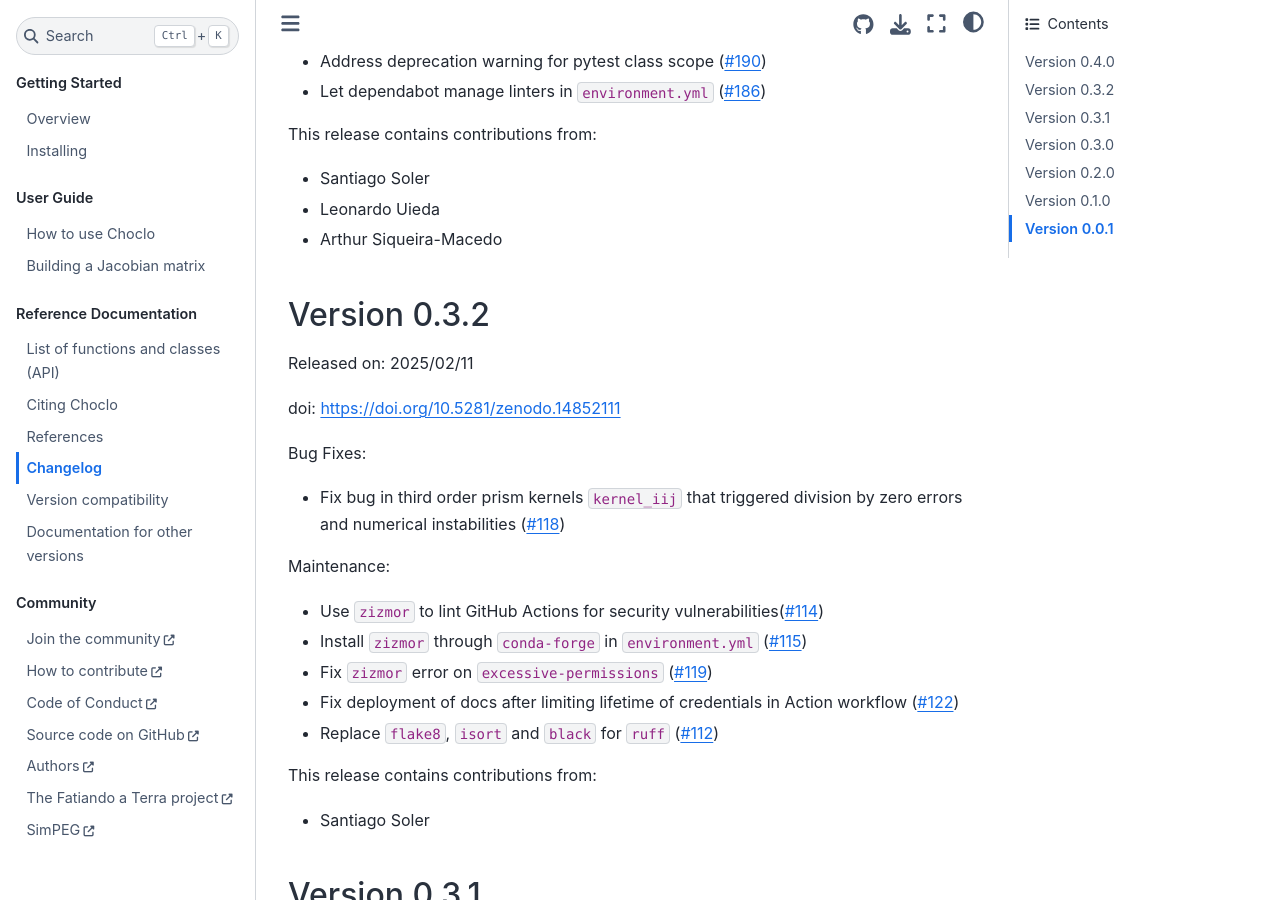
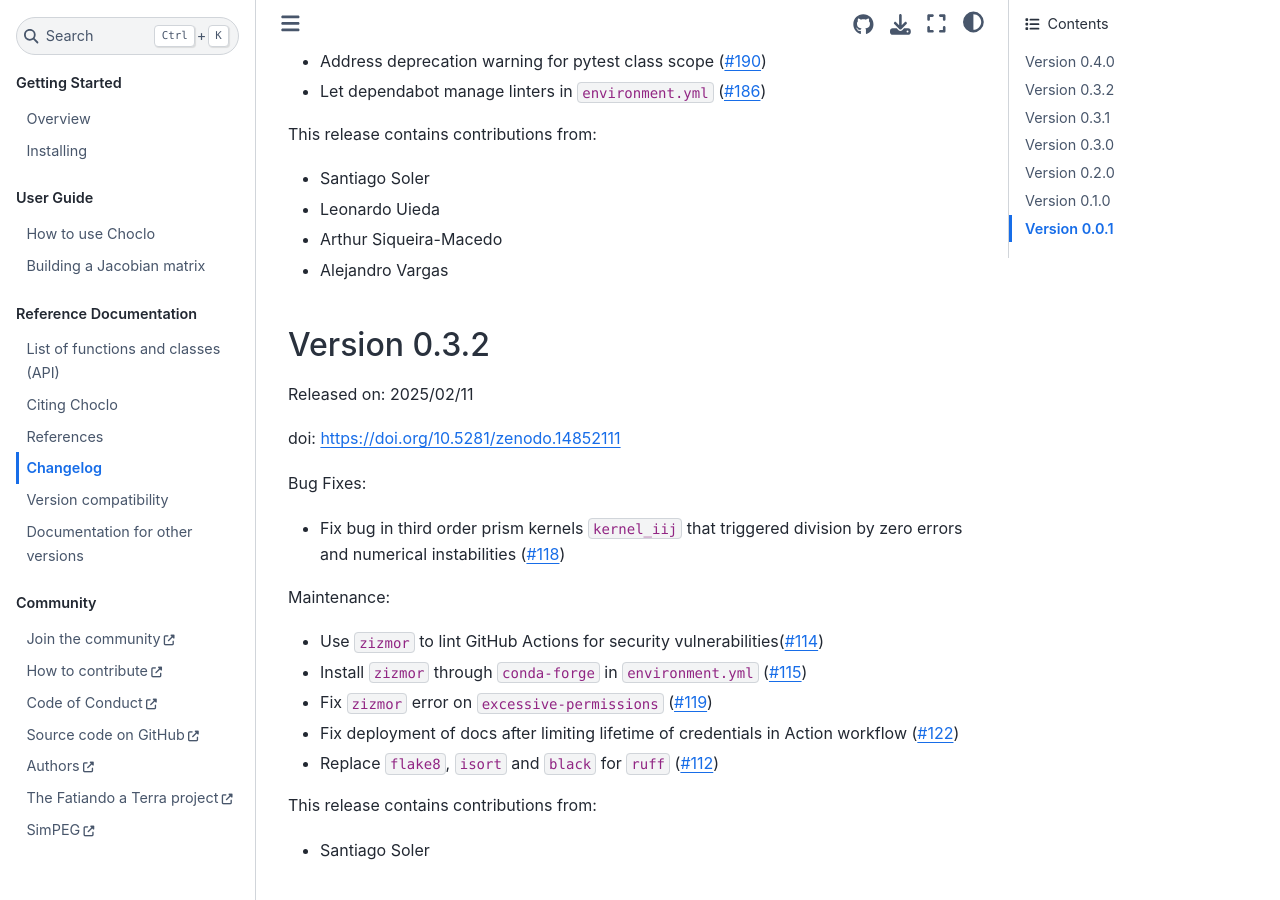
Before and after one commit to fatiando/choclo, a Sphinx documentation site: the page built from doc/changes.rst, in a window 1280 px wide and 900 px high, scrolled down 1461 px. Built offline with Sphinx 7.4.7 and the Sphinx Book theme 1.1.4, drawn with Linux system fonts in a browser that asks for light colours; the version number could not be read and is left out.

Commit message:
Add missing author to the list

```diff
--- a/doc/changes.rst
+++ b/doc/changes.rst
@@ -63,6 +63,7 @@ This release contains contributions from:
 - Santiago Soler
 - Leonardo Uieda
 - Arthur Siqueira-Macedo
+- Alejandro Vargas
 
 
 Version 0.3.2
```
